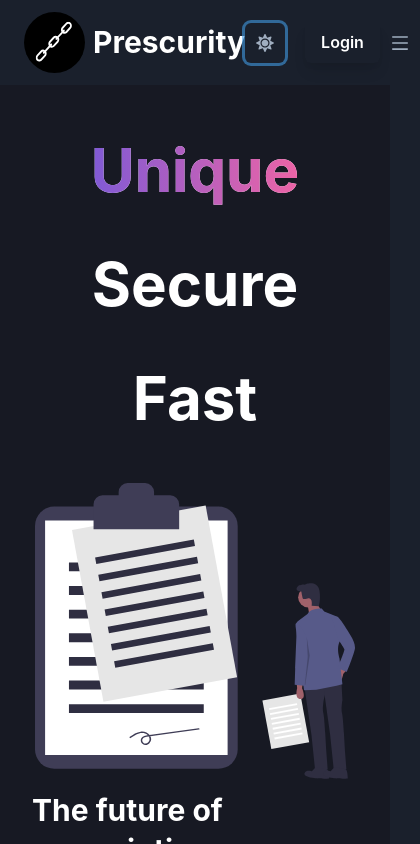
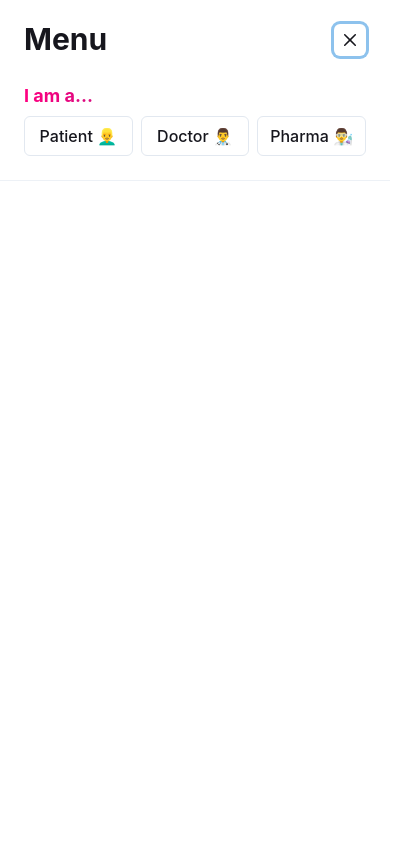
Before and after one commit to azerpas/prescurity-dashboard, a Next.js app: page / in a window 390 px wide. Both pictures are taken after a click on the button "Open Menu". Shown: the top 844 px of the page, 420 px wide, since content can reach past the window. Built offline with nearby package versions, Linux system fonts and the light colour scheme.

Commit message:
Fixed mobile menu and header. Removed gray background

```diff
--- a/src/components/header/index.tsx
+++ b/src/components/header/index.tsx
@@ -53,6 +53,7 @@ const HeaderContent = () => {
                 color="gray.400"
                 maxW="1100px"
                 >
+                    <HStack display={{base: "none", md: "flex"}}>
                         <IconButton
                             size="md"
                             fontSize="lg"
@@ -64,6 +65,7 @@ const HeaderContent = () => {
                             icon={<SwitchIcon />}
                         />
                         <Button ml="5" shadow="lg" bg={button} color="white" variant="solid">Login</Button>
+                    </HStack>
                     <MobileNavButton
                         ref={mobileNavBtnRef}
                         aria-label="Open Menu"
--- a/src/components/header/mobile.tsx
+++ b/src/components/header/mobile.tsx
@@ -1,4 +1,4 @@
-import { IconButton, CloseButton, useColorModeValue, IconButtonProps, useBreakpointValue, useUpdateEffect, Flex, Box, BoxProps, Button, HStack, Center } from "@chakra-ui/react";
+import { IconButton, CloseButton, useColorModeValue, IconButtonProps, useBreakpointValue, useUpdateEffect, Flex, Box, BoxProps, Button, HStack, Center, Heading, Divider } from "@chakra-ui/react";
 import { useRouter } from "next/dist/client/router";
 import React from "react";
 import NextLink from "next/link";
@@ -98,20 +98,20 @@ export const MobileNavContent = (props: MobileNavContentProps) => {
             >
                 <Box>
                     <Flex justify="space-between" px="6" pt="5" pb="4">
-                        <HStack spacing="5">
-                            <Button ml="5" shadow="lg">Login</Button>
+                        <HStack spacing="5" justifyContent="space-between" w="100%">
+                            <Heading>Menu</Heading>
                             <CloseButton ref={closeBtnRef} onClick={onClose} />
                         </HStack>
                     </Flex>
                     <Box px="6" pb="6" pt="2" shadow={shadow}>
+                        <Heading mb="2" fontSize="lg" bgGradient="linear(to-l, purple.800,#FF0080)" bgClip="text">I am a...</Heading>
                         <HStack>
-                            <NavLink href="/docs/getting-started">Docs</NavLink>
-                            <NavLink href="/guides/integrations/with-cra">
-                                Guides
-                            </NavLink>
-                            <NavLink href="/team">Team</NavLink>
+                            <NavLink href="#">Patient 👱‍♂️</NavLink>
+                            <NavLink href="#">Doctor 👨‍⚕️</NavLink>
+                            <NavLink href="/team">Pharma 👨‍🔬</NavLink>
                         </HStack>
                     </Box>
+                    <Divider />
                 </Box>
 
                 <ScrollView
--- a/src/pages/index.tsx
+++ b/src/pages/index.tsx
@@ -20,7 +20,7 @@ const Word = (props: {children: React.ReactNode}) => {
 }
 
 const Index = () => (
-    <Container height="100vh">
+    <Container height="100vh" bg="none">
         <Header/>
         <Flex direction={{base: "column", md: "row"}} textAlign="center" my={{base: "10"}}>
             <Box>
@@ -40,7 +40,7 @@ const Index = () => (
             </Box>
         </Flex>
 
-        <Container mx={{base: "5"}}>
+        <Container mx={{base: "5"}} bg="none">
             <SimpleGrid columns={{sm: 1, md: 2}} spacing={{base: 3, md: 5}} >
                 <Box maxW={{md: "sm"}} mx="auto">
                     <ContractSvg width="20rem"/>
```
Lines whose indentation alone changed are shown as unchanged.
